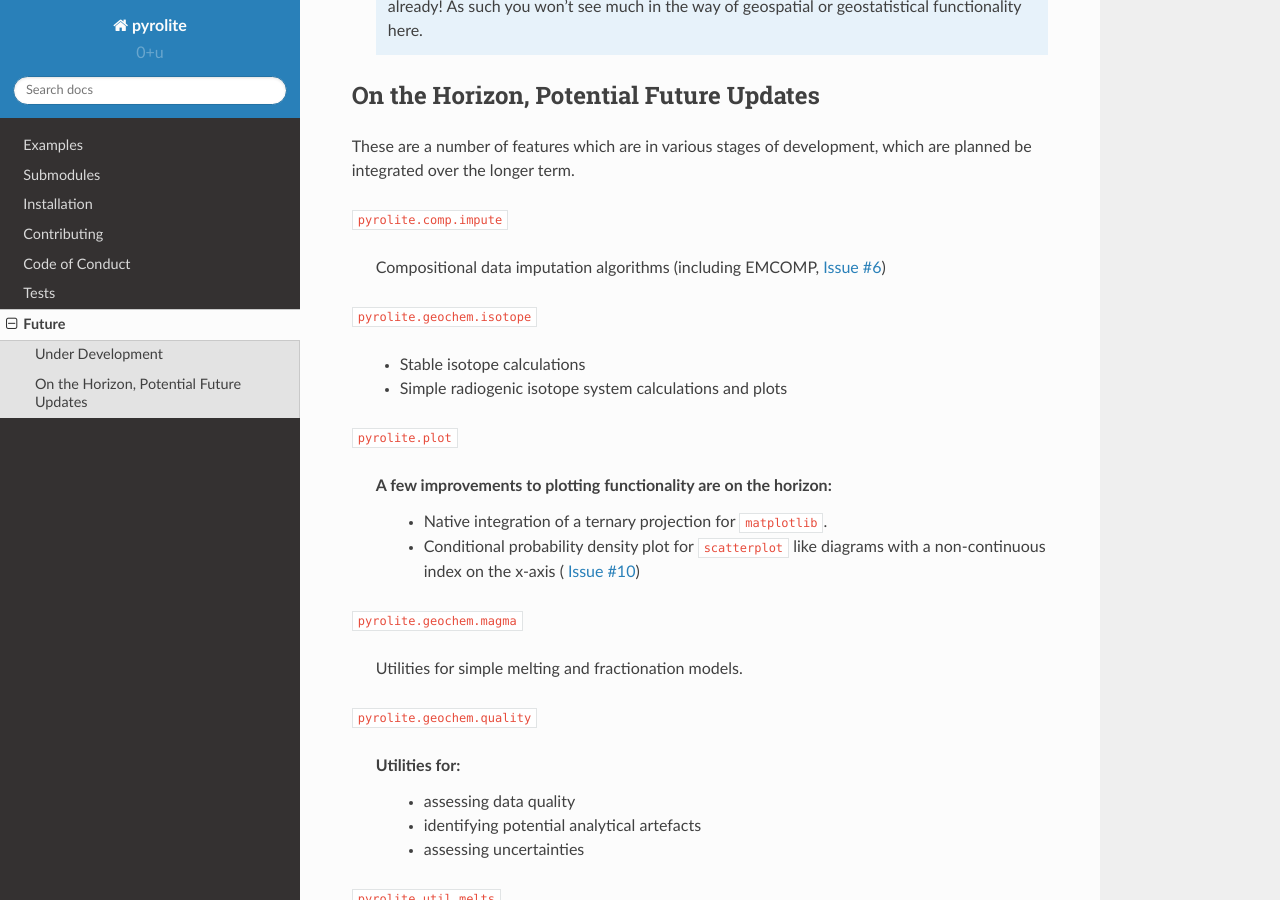
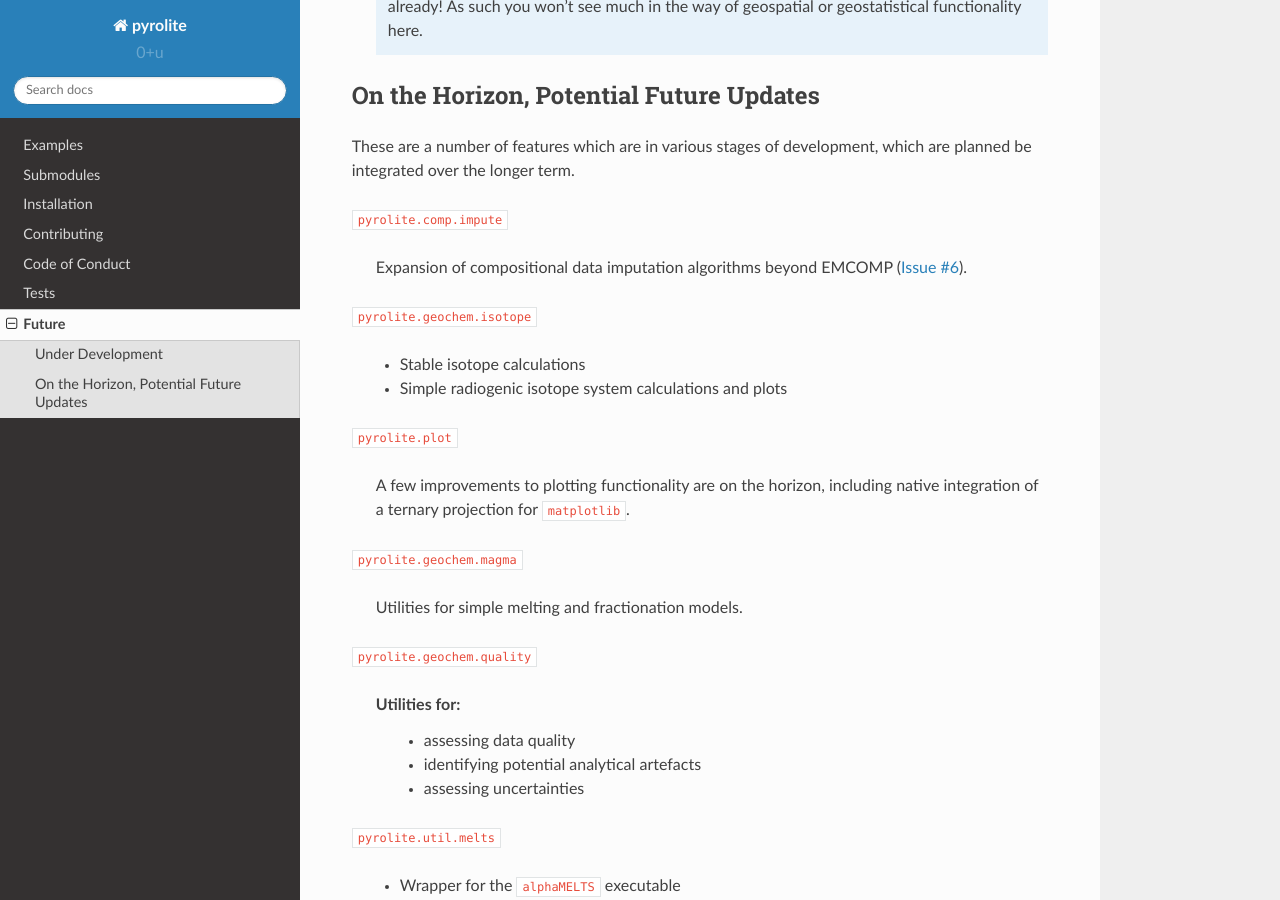
Before and after one commit to morganjwilliams/pyrolite, a Sphinx documentation site: the page built from docs/source/future.rst, in a window 1280 px wide and 900 px high, scrolled down 937 px. Built offline with Sphinx 7.4.7 and the Read the Docs theme 2.0.0, drawn with Linux system fonts in a browser that asks for light colours.

Commit message:
Update Docs Future

```diff
--- a/docs/source/future.rst
+++ b/docs/source/future.rst
@@ -46,8 +46,8 @@
 
 :code:`pyrolite.comp.impute`
 
-  Compositional data imputation algorithms (including EMCOMP,
-  `Issue #6 <https://github.com/morganjwilliams/pyrolite/issues/6>`__)
+  Expansion of compositional data imputation algorithms beyond EMCOMP
+  (`Issue #6 <https://github.com/morganjwilliams/pyrolite/issues/6>`__).
 
 :code:`pyrolite.geochem.isotope`
 
@@ -56,11 +56,8 @@
 
 :code:`pyrolite.plot`
 
-  A few improvements to plotting functionality are on the horizon:
-    * Native integration of a ternary projection for :code:`matplotlib`.
-    * Conditional probability density plot for :code:`scatterplot` like diagrams with a
-      non-continuous index on the x-axis (
-      `Issue #10 <https://github.com/morganjwilliams/pyrolite/issues/10>`__)
+  A few improvements to plotting functionality are on the horizon, including native
+  integration of a ternary projection for :code:`matplotlib`.
 
 :code:`pyrolite.geochem.magma`
 
```
